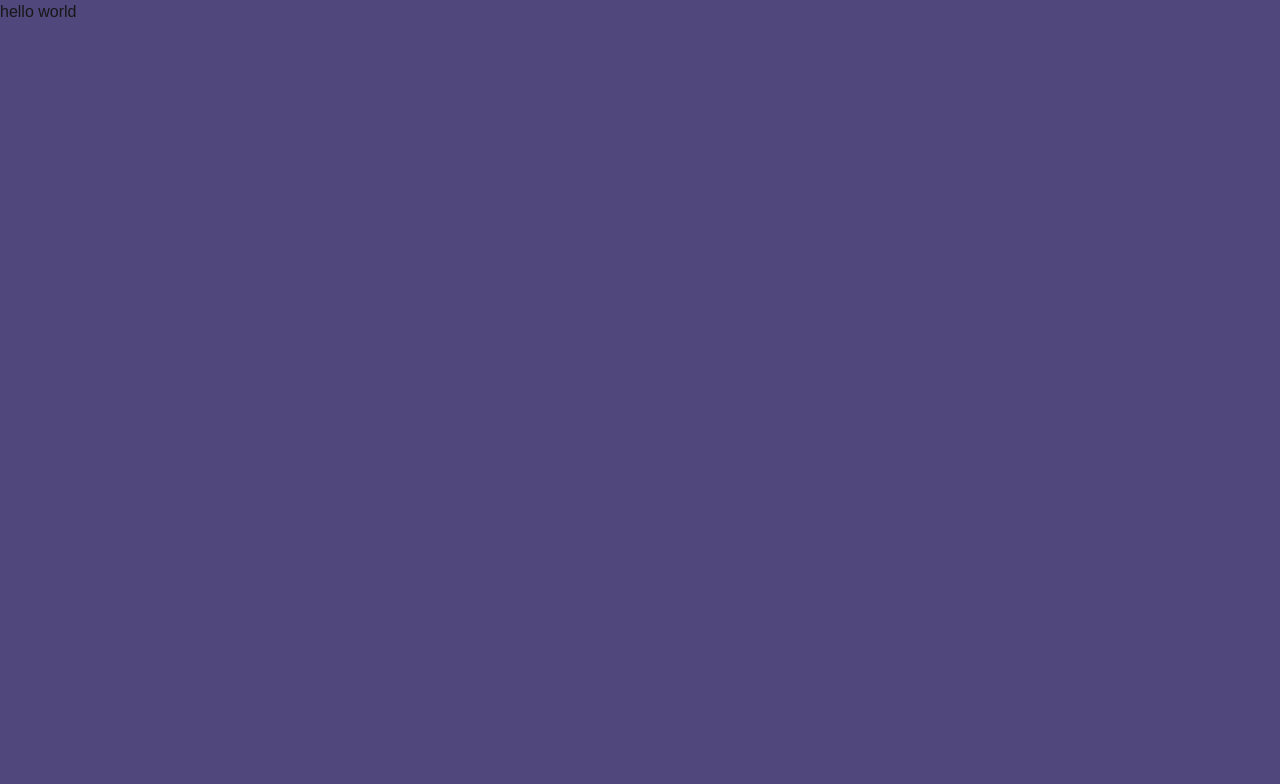
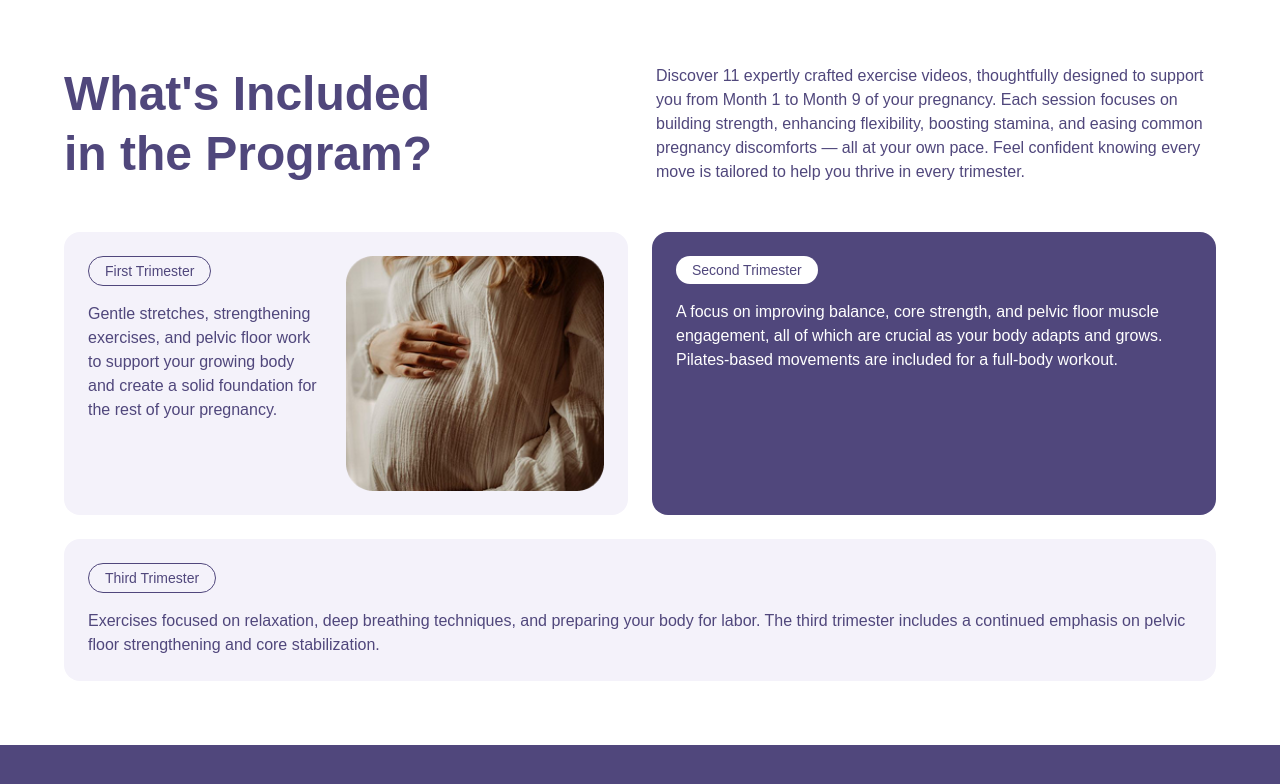
Before and after one commit to mayuri06b/health-app-frontend, a Next.js app: page /WhyUs in a window 1280 px wide. Shown: the top 784 px of the page. Built offline with nearby package versions, Linux system fonts and the light colour scheme.

Commit message:
Bonus Page added

```diff
--- a/app/WhyUs/page.jsx
+++ b/app/WhyUs/page.jsx
@@ -1,11 +1,76 @@
-import React from 'react'
+export default function WhatIncluded() {
+  return (
+    <div className="px-8 py-16 bg-white">
+      <div className="max-w-6xl mx-auto">
+        {/* Heading and Description */}
+        <div className="grid grid-cols-1 md:grid-cols-2 gap-8 mb-12">
+          <div>
+            <h1 className="text-5xl font-bold text-[#50477C] leading-tight">
+              What's Included
+              <br />
+              in the Program?
+            </h1>
+          </div>
+          <div>
+            <p className="text-[#50477C] text-base">
+              Discover 11 expertly crafted exercise videos, thoughtfully designed to support you from Month 1 to Month 9
+              of your pregnancy. Each session focuses on building strength, enhancing flexibility, boosting stamina, and
+              easing common pregnancy discomforts — all at your own pace. Feel confident knowing every move is tailored
+              to help you thrive in every trimester.
+            </p>
+          </div>
+        </div>
 
-export default function Whypage() {
-  return (
-    <div>
-      <div>
-        <h1 >hello world</h1>
+        {/* Trimester Cards */}
+        <div className="grid grid-cols-1 md:grid-cols-2 gap-6">
+          {/* First Trimester */}
+          <div className="bg-[#F4F2FA] rounded-2xl p-6 flex flex-col md:flex-row gap-6">
+            <div className="flex-1">
+              <div className="inline-block px-4 py-1 rounded-full border border-[#50477C] text-[#50477C] text-sm mb-4">
+                First Trimester
+              </div>
+              <p className="text-[#50477C]">
+                <span className="font-medium">Gentle stretches, strengthening exercises,</span> and{" "}
+                <span className="font-medium">pelvic floor work</span> to support your growing body and create a solid
+                foundation for the rest of your pregnancy.
+              </p>
+            </div>
+            <div className="md:w-1/2">
+              <img
+                src="/bellyImage.png"
+                alt="Pregnant woman holding belly"
+                className="w-full h-full object-cover rounded-xl"
+              />
+            </div>
+          </div>
+
+          {/* Second Trimester */}
+          <div className="bg-[#50477C] text-white rounded-2xl p-6">
+            <div className="inline-block px-4 py-1 rounded-full bg-white text-[#50477C] text-sm mb-4">
+              Second Trimester
+            </div>
+            <p>
+              A focus on{" "}
+              <span className="font-medium">improving balance, core strength, and pelvic floor muscle engagement</span>,
+              all of which are crucial as your body adapts and grows.{" "}
+              <span className="font-medium">Pilates-based movements</span> are included for a full-body workout.
+            </p>
+          </div>
+
+          {/* Third Trimester */}
+          <div className="bg-[#F4F2FA] rounded-2xl p-6 md:col-span-2">
+            <div className="inline-block px-4 py-1 rounded-full border border-[#50477C] text-[#50477C] text-sm mb-4">
+              Third Trimester
+            </div>
+            <p className="text-[#50477C]">
+              Exercises focused on <span className="font-medium">relaxation, deep breathing techniques</span>, and
+              preparing your body for labor. The third trimester includes a continued emphasis on{" "}
+              <span className="font-medium">pelvic floor strengthening</span> and{" "}
+              <span className="font-medium">core stabilization</span>.
+            </p>
+          </div>
+        </div>
       </div>
     </div>
-  )
+  );
 }
--- /dev/null
+++ b/app/bonuses/page.jsx
@@ -0,0 +1,33 @@
+import React from 'react'
+import LearnMoreButton from '@/components/learnMoreButton'
+
+export default function BonusPage() {
+  return (
+    <div className="bg-white px-6 py-16">
+      <div className="max-w-6xl mx-auto grid grid-cols-1 md:grid-cols-2 gap-8 items-center">
+        {/* Left side: Tag and Heading */}
+        <div>
+          <button className="border-[#50477C] text-[#50477C] border rounded-3xl bg-white px-4 py-2 mb-4 text-sm font-semibold">
+            Our Bonuses
+          </button>
+          <h1 className="text-4xl md:text-5xl font-bold text-[#50477C] leading-tight">
+            Unlock Your Exclusive Prenatal Journey: <br />
+            <span className="text-[#7C6CC3]">Get 3 FREE Bonuses</span> with Every Course Sign-Up!
+          </h1>
+        </div>
+
+        {/* Right side: Description + Button */}
+        <div className="text-[#50477C]">
+          <p className="text-lg mb-6">
+            Sign up for the exclusive prenatal exercise program and get 3 FREE bonuses —
+            specially designed to support and empower your pregnancy journey!
+          </p>
+          <LearnMoreButton />
+        </div>
+      </div>
+      <div>
+        <h2>hdxwx</h2>
+      </div>
+    </div>
+  )
+}
--- a/app/globals.css
+++ b/app/globals.css
@@ -14,7 +14,7 @@
 
 @media (prefers-color-scheme: dark) {
   :root {
-    --background: #0a0a0a;
+    --background: #50477C;
     --foreground: #ededed;
   }
 }
--- a/app/page.js
+++ b/app/page.js
@@ -3,6 +3,7 @@ import AboutPage from "./about/page";
 import ProgramPage from "./program/page";
 import ReviewPage from "./Review/page";
 import Whypage from "./WhyUs/page";
+import BonusPage from "./bonuses/page";
 
 export default function Home() {
   return (
@@ -12,6 +13,7 @@ export default function Home() {
   <ProgramPage />
   <ReviewPage />
   <Whypage />
+  <BonusPage />
   </>
   );
 }
--- a/app/program/page.jsx
+++ b/app/program/page.jsx
@@ -44,7 +44,7 @@ export default function ProgramPage() {
   const [selectedMode, setSelectedMode] = useState(programModes[0])
 
   return (
-    <div className='bg-[#50477C] p-5'>
+    <div className='bg-[#50477C] p-5 mx-44'>
     <div className='bg-[#50477C] border-2 text-white py-16 px-6 lg:px-20 rounded-3xl'>
       <h1 className='text-4xl lg:text-5xl font-bold text-center mb-10'>
         What Makes My Program Unique?
--- /dev/null
+++ b/components/learnMoreButton.jsx
@@ -0,0 +1,14 @@
+import React from 'react'
+
+const LearnMoreButton = () => {
+  return (
+    <div>
+        <button className='flex items-center gap-2 rounded-3xl px-6 py-2 bg-[#50477C] text-white text-sm font-medium'>
+            Learn More
+            <img src='/arrow.svg' alt='arrow icon' className='w-3 h-3' />
+          </button>
+          </div>
+  )
+}
+
+export default LearnMoreButton
```
Also changed, not shown: public/bellyImage.png (added).
